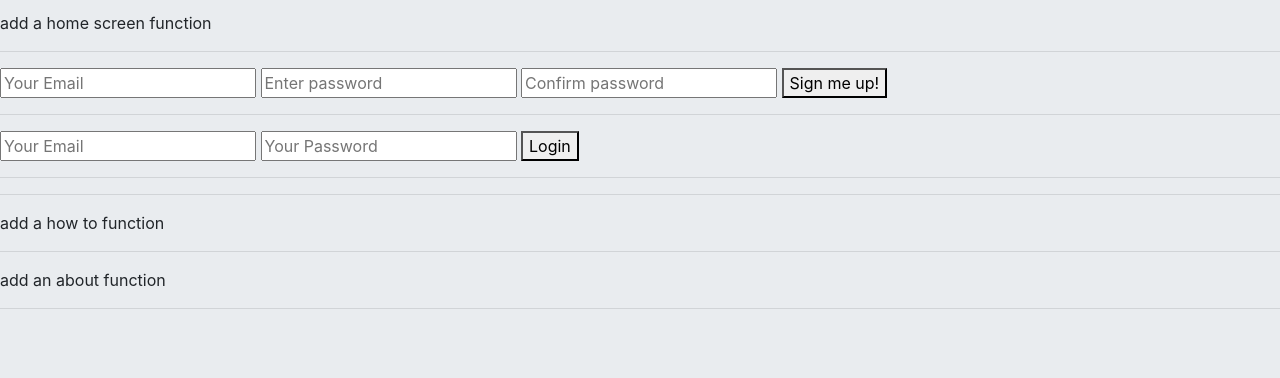
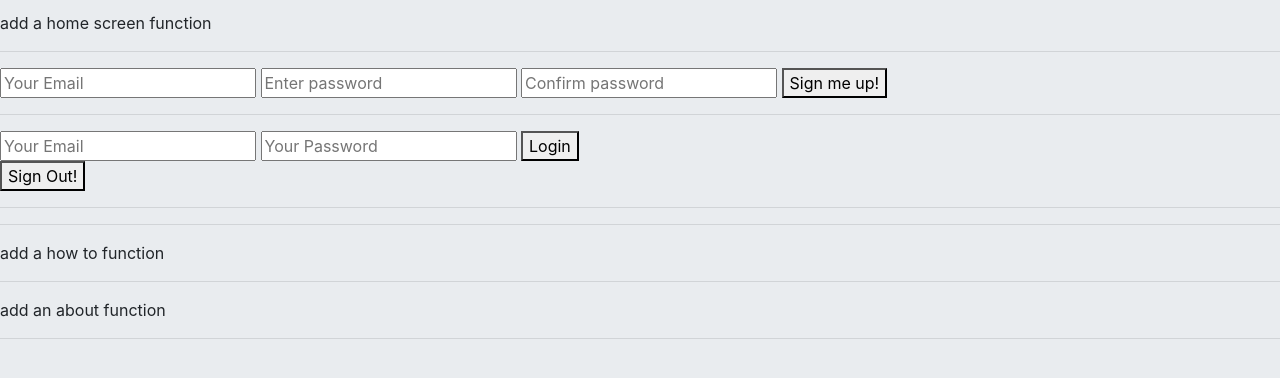
Before and after one commit to mmmoore1313/T-3-Rise-of-the-XOchines, a React app: page index.html in a window 1280 px wide. Shown: the part 70-448 px from the top of the page. Built offline with nearby package versions, Linux system fonts and the light colour scheme.

Commit message:
Added a sign-out form with a sign-out button

```diff
--- a/index.html
+++ b/index.html
@@ -39,6 +39,9 @@
           </button>
         </form>
         <form id='sign-out'>
+          <button>
+            Sign Out!
+          </button>
         </form>
       </section>
       <hr>
```
